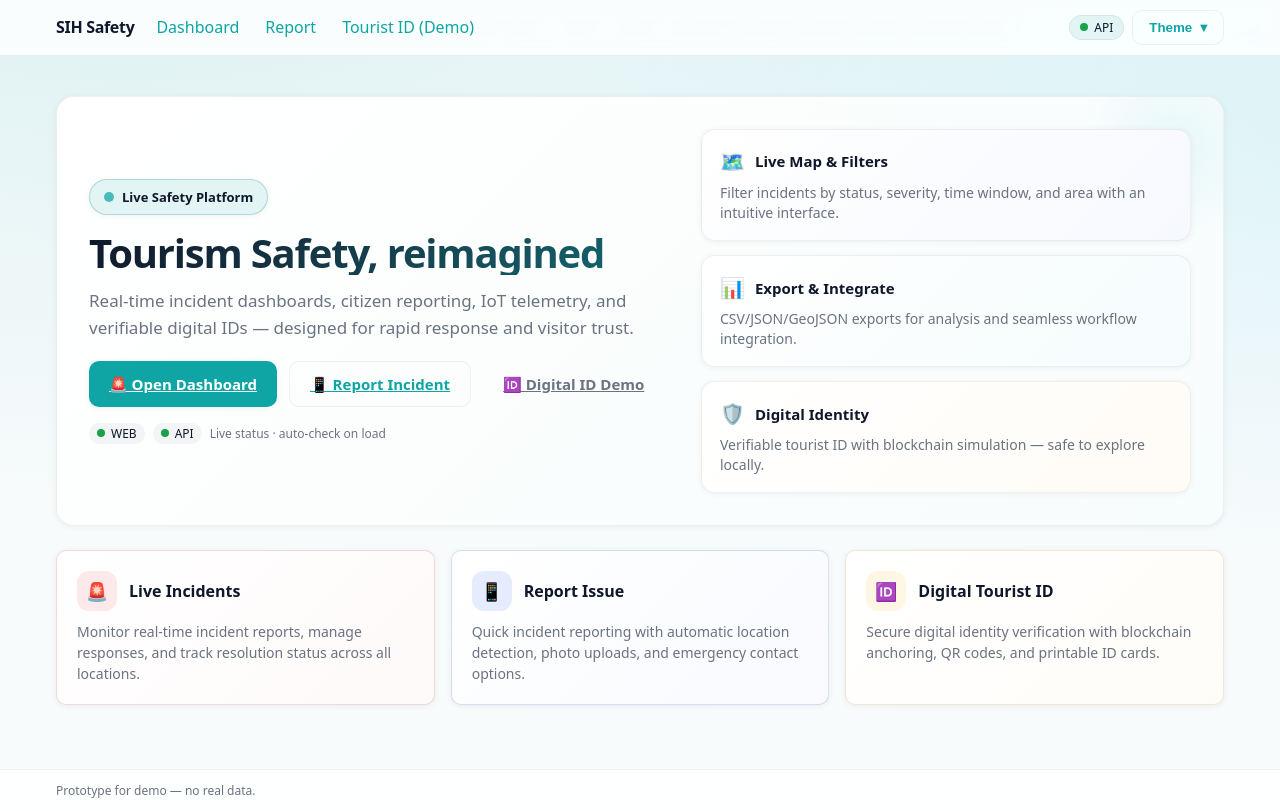
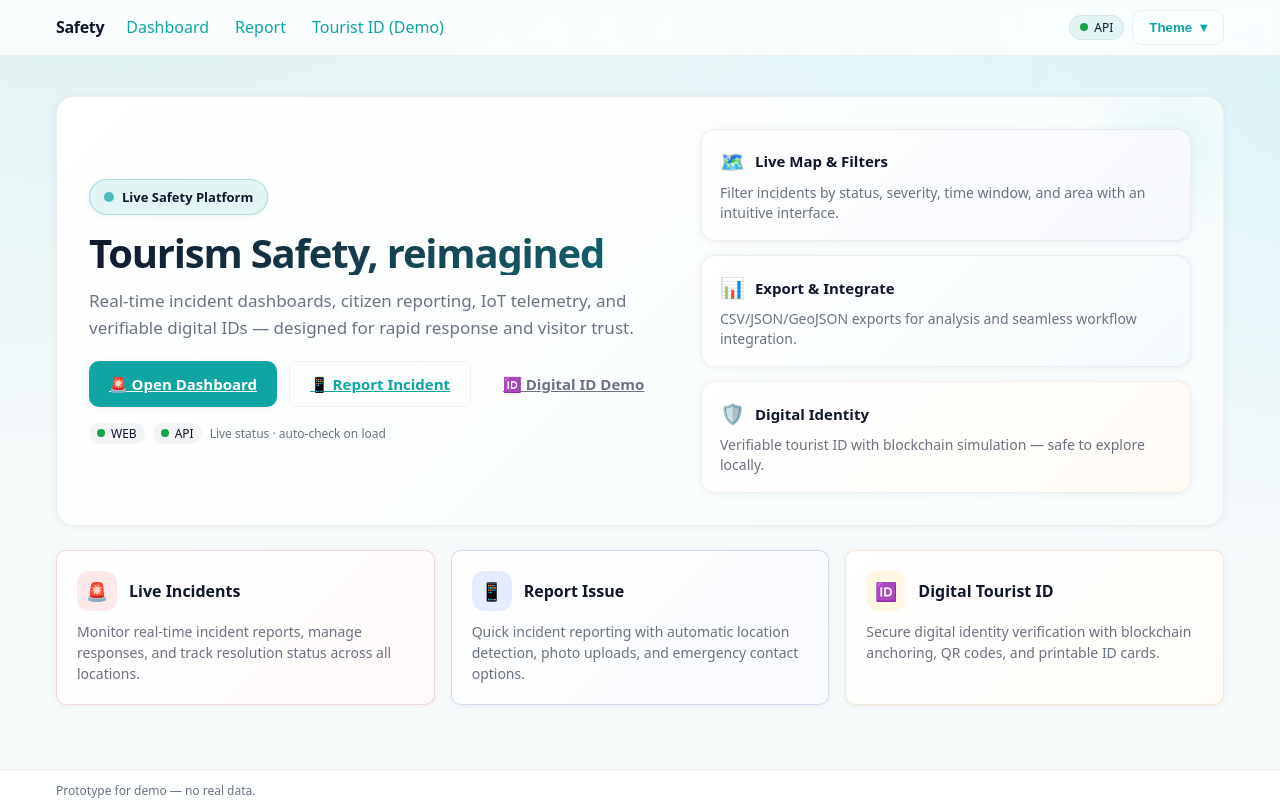
Before and after one commit to jitendradara12/TourismSafety, a Next.js app in the folder apps/web/: page / in a window 1280 px wide. Built offline with nearby package versions, Linux system fonts and the light colour scheme; no server answers.

Commit message:
working prototype

```diff
--- a/apps/web/app/layout.tsx
+++ b/apps/web/app/layout.tsx
@@ -2,7 +2,7 @@ import type { ReactNode } from 'react';
 import dynamic from 'next/dynamic';
 const ThemePaletteToggle = dynamic(() => import('../components/ThemePaletteToggle'), { ssr: false });
 
-export const metadata = { title: 'SIH Safety Platform' };
+export const metadata = { title: 'Safety Platform' };
 
 export default async function RootLayout({ children }: { children: ReactNode }) {
   const base = process.env.NEXT_PUBLIC_API_URL || 'http://localhost:4000';
@@ -122,7 +122,7 @@ export default async function RootLayout({ children }: { children: ReactNode })
         <header className="site-header">
           <nav className="nav container">
             <div style={{ display: 'flex', gap: 12, alignItems: 'center' }}>
-              <a href="/" style={{ fontWeight: 800, letterSpacing: '-0.02em' }}>SIH Safety</a>
+              <a href="/" style={{ fontWeight: 800, letterSpacing: '-0.02em' }}>Safety</a>
               <div className="nav-links" style={{ display: 'flex', gap: 6 }}>
                 <a href="/dashboard/incidents">Dashboard</a>
                 <a href="/tourist/report">Report</a>
```
Also changed, not shown: 2 other files (tests, documents, lock files or other folders).
